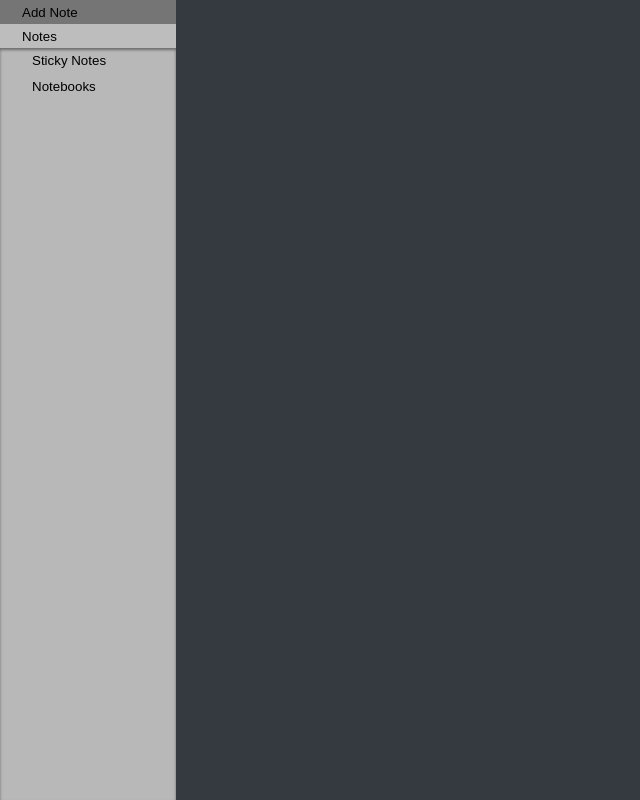
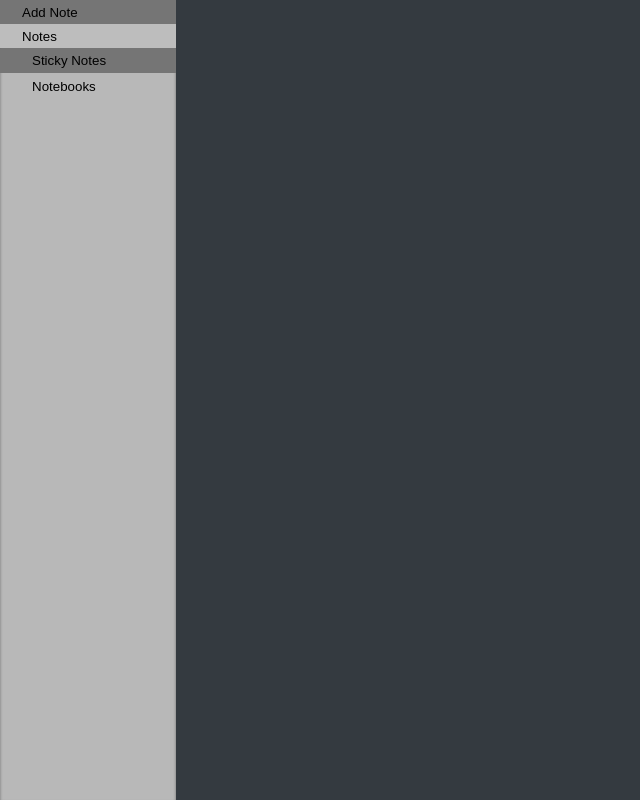
Before and after one commit to maxitech/quick_note, a website built with Vite: page frontend/src/renderer/index.html in a window 1280 px wide. Both pictures are taken after a click on the button "Sticky Notes". Shown: the whole page, without its empty margins (0-640 px from the left). Built offline with nearby package versions, Linux system fonts and the light colour scheme; a web font is replaced by a local one.

Commit message:
Added activ state to category btn's.

```diff
--- a/frontend/src/renderer/assets/navbar.css
+++ b/frontend/src/renderer/assets/navbar.css
@@ -23,6 +23,10 @@ nav > button,
 nav > button:hover,
 .category-btn:hover {
   background-color: #757575;
+}
+
+.btn-active {
+  background-color: #757575 !important;
 }
 
 .nav-dropdown-shadow {
--- a/frontend/src/renderer/index.html
+++ b/frontend/src/renderer/index.html
@@ -13,7 +13,7 @@
       <button id="open-modal-btn" class="open-modal-btn nav-btn">Add Note</button>
       <button id="dropdown-btn">Notes</button>
       <div id="dropdown-menu" class="dropdown-menu hidden">
-        <button id="category-btn" class="category-btn nav-btn" title="Sticky Notes">
+        <button id="sticky-note-btn" class="category-btn nav-btn" title="Sticky Notes">
           Sticky Notes
         </button>
         <button id="notebook-btn" class="category-btn nav-btn" title="Notebooks">Notebooks</button>
--- a/frontend/src/renderer/src/navbar.ts
+++ b/frontend/src/renderer/src/navbar.ts
@@ -1,6 +1,6 @@
 const dropdownBtn = document.getElementById('dropdown-btn') as HTMLButtonElement
 const dropdownMenu = document.getElementById('dropdown-menu') as HTMLDivElement
-const categoryBtn = document.getElementById('category-btn') as HTMLButtonElement
+const stickyNoteBtn = document.getElementById('sticky-note-btn') as HTMLButtonElement
 const notebookBtn = document.getElementById('notebook-btn') as HTMLButtonElement
 const notesContainer = document.getElementById('notes-container') as HTMLDivElement
 const noteBar = document.getElementById('note-bar') as HTMLDivElement
@@ -11,14 +11,18 @@ dropdownBtn.addEventListener('click', () => {
   dropdownBtn.classList.toggle('nav-dropdown-shadow')
 })
 
-categoryBtn.addEventListener('click', () => {
+stickyNoteBtn.addEventListener('click', () => {
   notesContainer.classList.toggle('hidden')
   noteBar.classList.add('hidden')
   notebookTopBar.classList.add('hidden')
+  stickyNoteBtn.classList.toggle('btn-active')
+  notebookBtn.classList.remove('btn-active')
 })
 
 notebookBtn.addEventListener('click', () => {
   noteBar.classList.toggle('hidden')
   notesContainer.classList.add('hidden')
   notebookTopBar.classList.toggle('hidden')
+  notebookBtn.classList.toggle('btn-active')
+  stickyNoteBtn.classList.remove('btn-active')
 })
```
